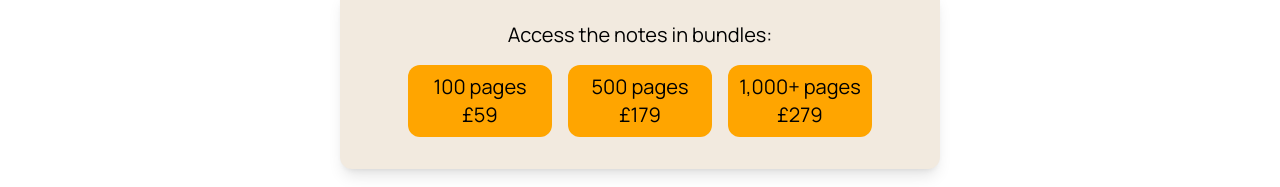
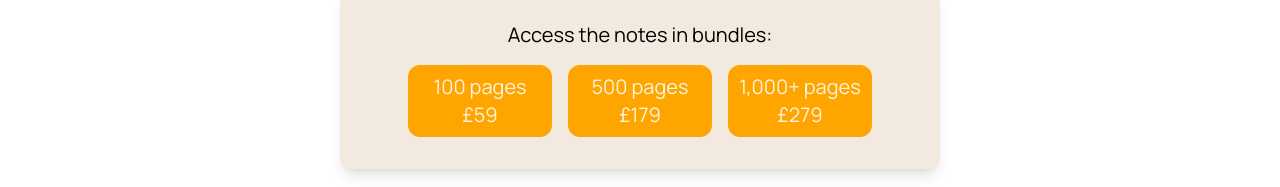
Before and after one commit to maiznadeem/great-read, a React (Vite) app in the folder client/: page /notes in a window 1280 px wide. Shown: the part 275-462 px from the top of the page. Built offline with nearby package versions, Linux system fonts and the light colour scheme; no server answers; what @react-pdf/renderer would draw is missing.

Commit message:
Pagination Limit Issue Fixed

```diff
--- a/client/src/components/Books.jsx
+++ b/client/src/components/Books.jsx
@@ -48,7 +48,7 @@ const Books = () => {
                 setIsLoading(false);
             });
 
-    }, [currentPage, activeCategories]);
+    }, [currentPage, activeCategories, limit]);
 
     useEffect(() => {
         if(pageRefresh) {
@@ -70,7 +70,6 @@ const Books = () => {
 
     const handleBooksPerPageChange = (newLimit) => {
         setLimit(newLimit);
-        handlePageChange(1);
     };
 
     const handleCategoryClick = (categoryName) => {
--- a/client/src/components/DownloadNotes.jsx
+++ b/client/src/components/DownloadNotes.jsx
@@ -21,19 +21,19 @@ const DownloadNotes = () => {
             <div className='flex gap-2 sm:gap-4 flex-col sm:flex-row'>
                 <button
                     onClick={() => handleModalOpen(100)}
-                    className='w-32 sm:w-36 bg-[#FFA500] manrope-regular text-black text-lg sm:text-xl p-1 sm:p-2 rounded-xl hover:bg-[#eb9800] transition-all ease-in-out'
+                    className='w-32 sm:w-36 bg-[#FFA500] manrope-regular text-lg sm:text-xl p-1 sm:p-2 rounded-xl hover:bg-[#eb9800] transition-all ease-in-out'
                 >
                     100 pages<br />£59
                 </button>
                 <button
                     onClick={() => handleModalOpen(500)}
-                    className='w-32 sm:w-36 bg-[#FFA500] manrope-regular text-black text-lg sm:text-xl p-1 sm:p-2 rounded-xl hover:bg-[#eb9800] transition-all ease-in-out'
+                    className='w-32 sm:w-36 bg-[#FFA500] manrope-regular text-lg sm:text-xl p-1 sm:p-2 rounded-xl hover:bg-[#eb9800] transition-all ease-in-out'
                 >
                     500 pages<br />£179
                 </button>
                 <button
                     onClick={() => handleModalOpen(1000)}
-                    className='w-32 sm:w-36 bg-[#FFA500] manrope-regular text-black text-lg sm:text-xl p-1 sm:p-2 rounded-xl hover:bg-[#eb9800] transition-all ease-in-out'
+                    className='w-32 sm:w-36 bg-[#FFA500] manrope-regular text-lg sm:text-xl p-1 sm:p-2 rounded-xl hover:bg-[#eb9800] transition-all ease-in-out'
                 >
                     1,000+ pages<br />£279
                 </button>
--- a/client/src/pages/Notes.jsx
+++ b/client/src/pages/Notes.jsx
@@ -50,12 +50,6 @@ const Notes = () => {
                     </p>
                     <DownloadNotes />
                 </div>
-                {/* <button
-                    className={`w-full text-md sm:text-xl flex justify-center items-center max-w-[300px] manrope-semibold bg-primary text-white py-2 px-12 rounded-xl shadow-lg hover:bg-primaryDark transition-all ${isShuffling ? 'pointer-events-none' : ''}`}
-                    onClick={shuffleQuotes}
-                >
-                    Shuffle
-                </button> */}
                 <NotesSlider currentSlide={currentSlide} setCurrentSlide={handleCurrentSlideChange} isShuffling={isShuffling} />
                 <div className='w-full flex flex-wrap justify-center gap-12 p-12 pt-4 min-h-[600px]'>
                     {shuffledNotes.length > 0 ? (
```
